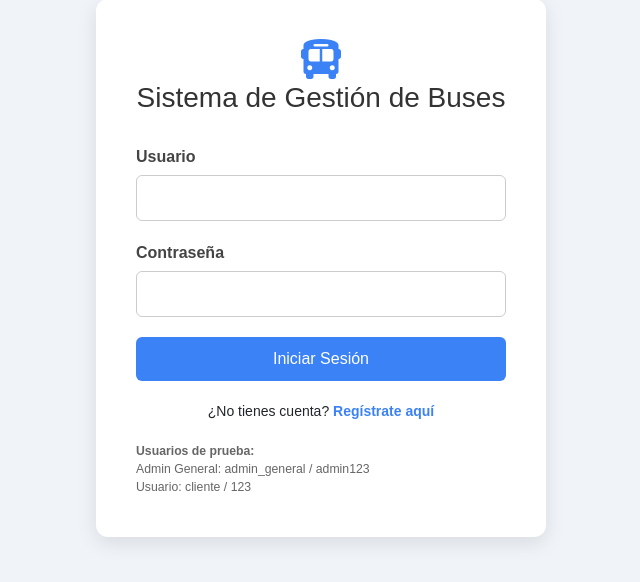
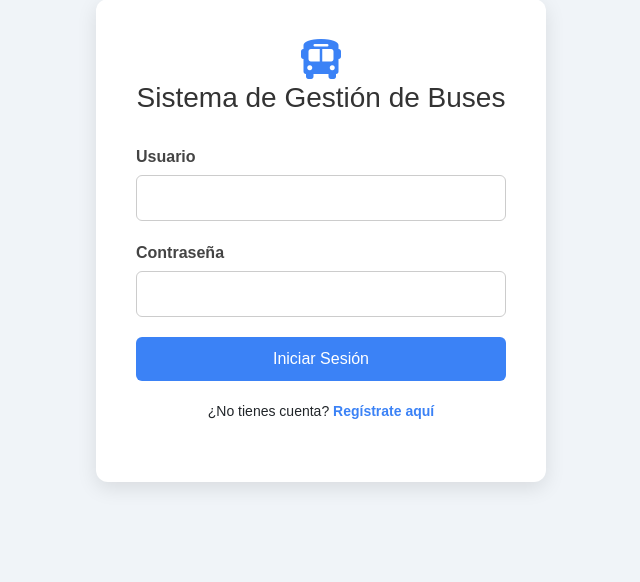
Before and after one commit to JandrySan/Sistema-de-buses, a Flask app: page /login in a window 1280 px wide. Shown: the part 61-643 px from the top of the page, without its empty margins (319-959 px from the left). Run offline with Flask 3, Linux system fonts and the light colour scheme.

Commit message:
Update login.html

```diff
--- a/templates/login.html
+++ b/templates/login.html
@@ -117,11 +117,7 @@
   </div>
 
   <div class="demo-accounts">
-    <small>
-      <strong>Usuarios de prueba:</strong><br>
-      Admin General: admin_general / admin123<br>
-      Usuario: cliente / 123
-    </small>
+
   </div>
 </div>
 {% endblock %}
```
